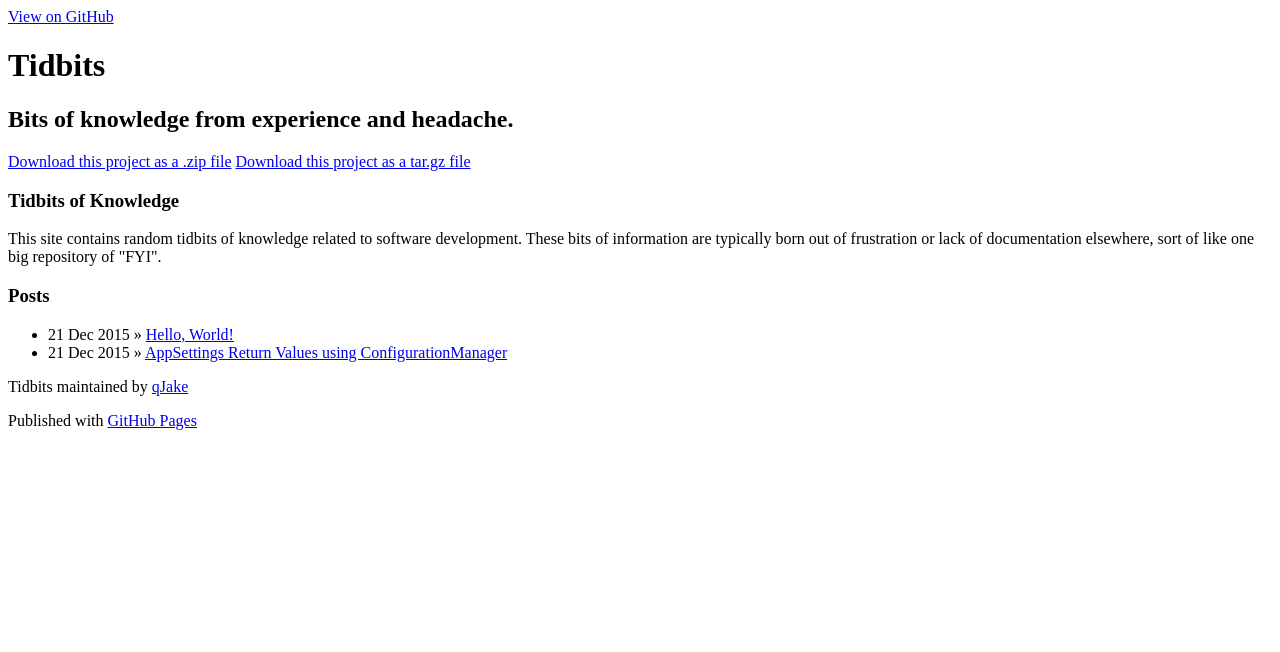
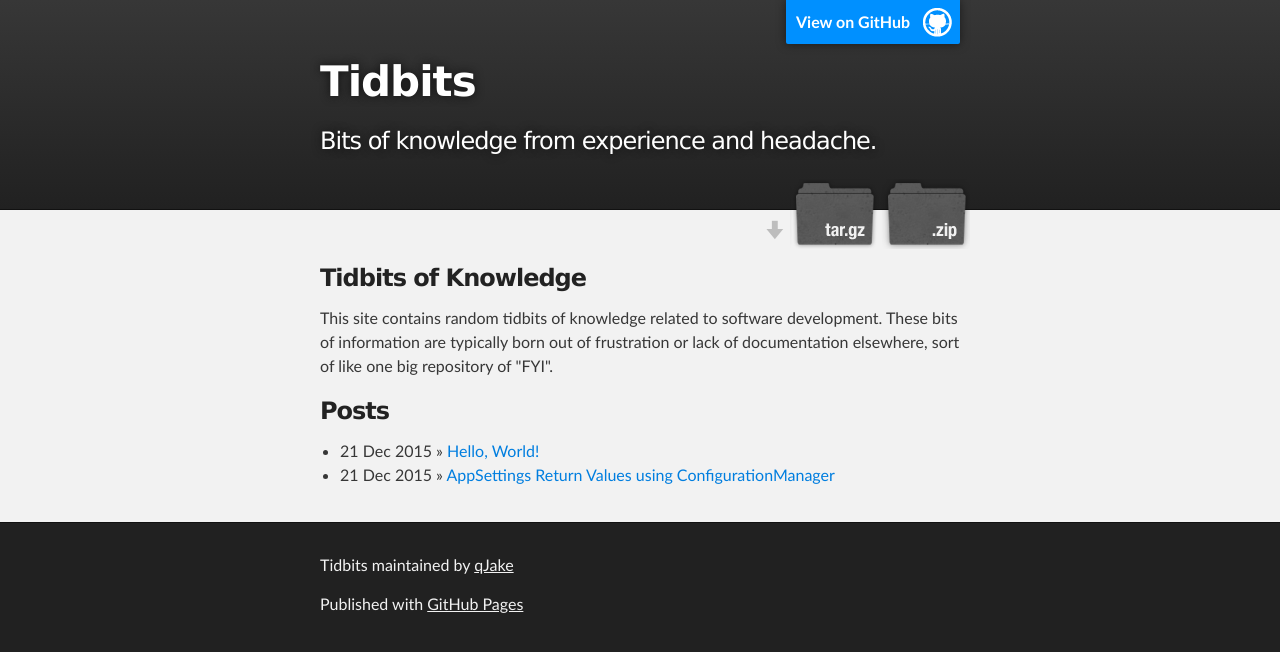
Before and after one commit to qJake/tidbits, a Jekyll site: the page built from index.html, in a window 1280 px wide. Shown: the top 652 px of the page. Built offline with Jekyll 4.4.1, drawn with Linux system fonts in a browser that asks for light colours; nearby versions of some CDN libraries.

Commit message:
Update default.html

```diff
--- a/_layouts/default.html
+++ b/_layouts/default.html
@@ -6,7 +6,7 @@
     <meta http-equiv="X-UA-Compatible" content="chrome=1">
     <meta name="description" content="Tidbits : Bits of knowledge from experience and headache.">
 
-    <link rel="stylesheet" type="text/css" media="screen" href="/tidbits/stylesheets/stylesheet.css">
+    <link rel="stylesheet" type="text/css" media="screen" href="/tidbits/css/stylesheet.css">
     <link rel="stylesheet" href="https://maxcdn.bootstrapcdn.com/font-awesome/4.5.0/css/font-awesome.min.css">
 
     <title>{{ page.title }}</title>
```
